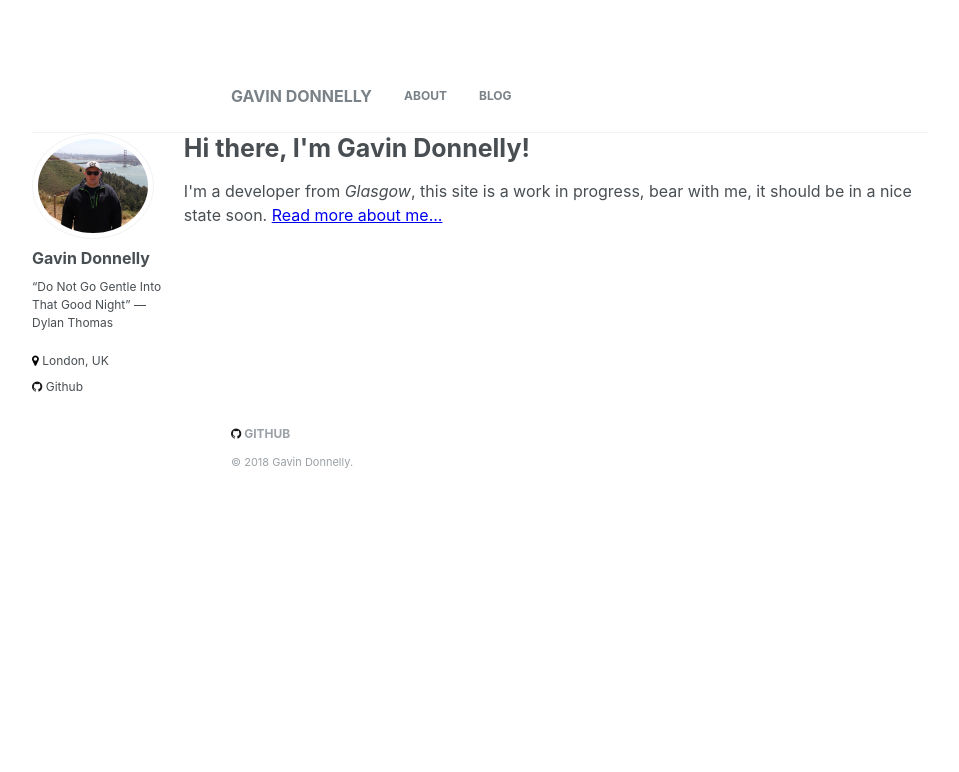
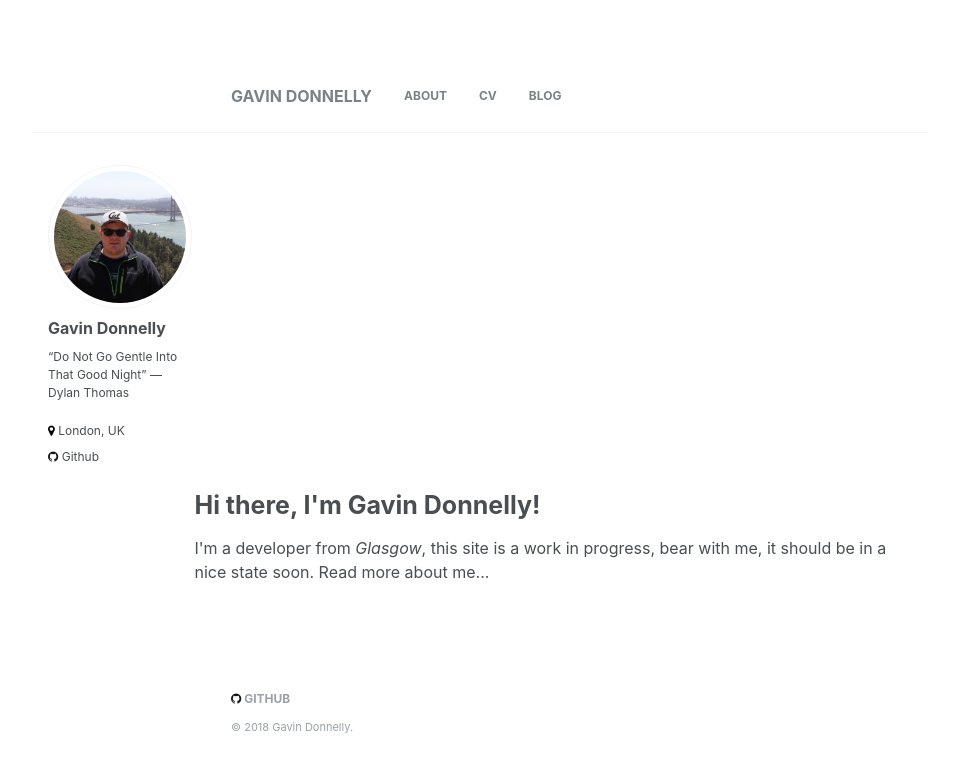
Before and after one commit to GavinDonnelly/GavinDonnelly.github.io, a Jekyll site: the page built from index.html, in a window 1280 px wide. Shown: the top 772 px of the page, without its empty margins (160-1119 px from the left). Built offline with Jekyll 4.4.1, drawn with Linux system fonts in a browser that asks for light colours.

Commit message:
fix profile pic dimension and some layout scss tweaks

```diff
--- a/_data/navigation.yml
+++ b/_data/navigation.yml
@@ -3,5 +3,7 @@
 masthead:
   - title: "About"
     url: /about/
+  - title: "CV"
+    url: /cv/
   - title: "Blog"
     url: /blog/
--- a/_layouts/default.html
+++ b/_layouts/default.html
@@ -9,7 +9,9 @@
 </head>
 
 <body>
-  {% include masthead.html %} {{ content }}
+  {% include masthead.html %}
+
+  {{ content }}
 
   <div class="page__footer">
     <footer>
--- a/_layouts/home.html
+++ b/_layouts/home.html
@@ -3,7 +3,8 @@
 ---
 <main>
 {% include sidebar.html %}
-<div class="opening">
+
+  <div class="home">
     {{ content }}
   </div>
 </main>
--- a/_sass/_base.scss
+++ b/_sass/_base.scss
@@ -93,3 +93,17 @@
   border: 0;
   border-top: 1px solid $border-color;
 }
+
+main {
+  @include container;
+  @include clearfix;
+  margin-top: 2em;
+  padding-left: 1em;
+  padding-right: 1em;
+  animation: intro 0.3s both;
+  animation-delay: 0.35s;
+
+  @include breakpoint($x-large) {
+    max-width: $x-large;
+  }
+}
--- /dev/null
+++ b/_sass/_home.scss
@@ -0,0 +1,17 @@
+.home {
+    margin-bottom: 2em;
+
+    @include breakpoint($medium) {
+      @include span(12 of 12);
+    }
+
+    @include breakpoint($large) {
+      @include span(10 of 12 last);
+      @include prefix(0.5 of 12);
+    }
+
+    a {
+      color: inherit;
+      text-decoration: none;
+    }
+  }
--- a/_sass/_sidebar.scss
+++ b/_sass/_sidebar.scss
@@ -52,10 +52,6 @@
   }
 }
 
-/*
-   Author profile and links
-   ========================================================================== */
-
 .author__avatar {
   display: table-cell;
   vertical-align: top;
@@ -69,7 +65,7 @@
   }
 
   img {
-    max-width: 110px;
+    max-width: 110x;
     border-radius: 50%;
 
     @include breakpoint($large) {
--- a/_sass/vendor/susy/susy/output/support/_support.scss
+++ b/_sass/vendor/susy/susy/output/support/_support.scss
@@ -67,7 +67,15 @@
 
     @each $_type, $_req in $requirements {
       @each $_i in $_req {
-        $_pass: call(unquote("#{$_type}-exists"), $_i);
+        $_pass : null;
+         // sass 3.5 or greater
+        @if function-exists('get-function') {
+          $_pass: call(get-function(unquote("#{$_type}-exists")), $_i);
+        }
+        // sass 3.4 or less
+        @else {
+          $_pass: call(unquote("#{$_type}-exists"), $_i);
+        }
 
         @if not($_pass) {
           $_fail: true;
--- a/css/main.scss
+++ b/css/main.scss
@@ -13,3 +13,4 @@
 @import "utilities";
 @import "navigation";
 @import "buttons";
+@import "home";
--- a/package.json
+++ b/package.json
@@ -4,7 +4,7 @@
   "description": "Personal website of Gavin Donnelly.",
   "repository": {
     "type": "git",
-    "url": "git://github.com/jhabdas/habd.as.git"
+    "url": "git://github.com/GavinDonnelly/GavinDonnelly.github.io.git"
   },
   "keywords": [
     "jekyll",
@@ -13,7 +13,7 @@
   ],
   "author": "Gavin Donnelly",
   "license": "MIT",
-  "homepage": "https://github.com/GavinDonnelly/GavinDonnelly.github.io/",
+  "homepage": "https://github.com/GavinDonnelly/GavinDonnelly.github.io",
   "engines": {
     "node": ">= 0.10.0"
   },
```
Also changed, not shown: cv/index.html (added, +8 -0 lines), images/profile-pic.jpg, 1 other file.
